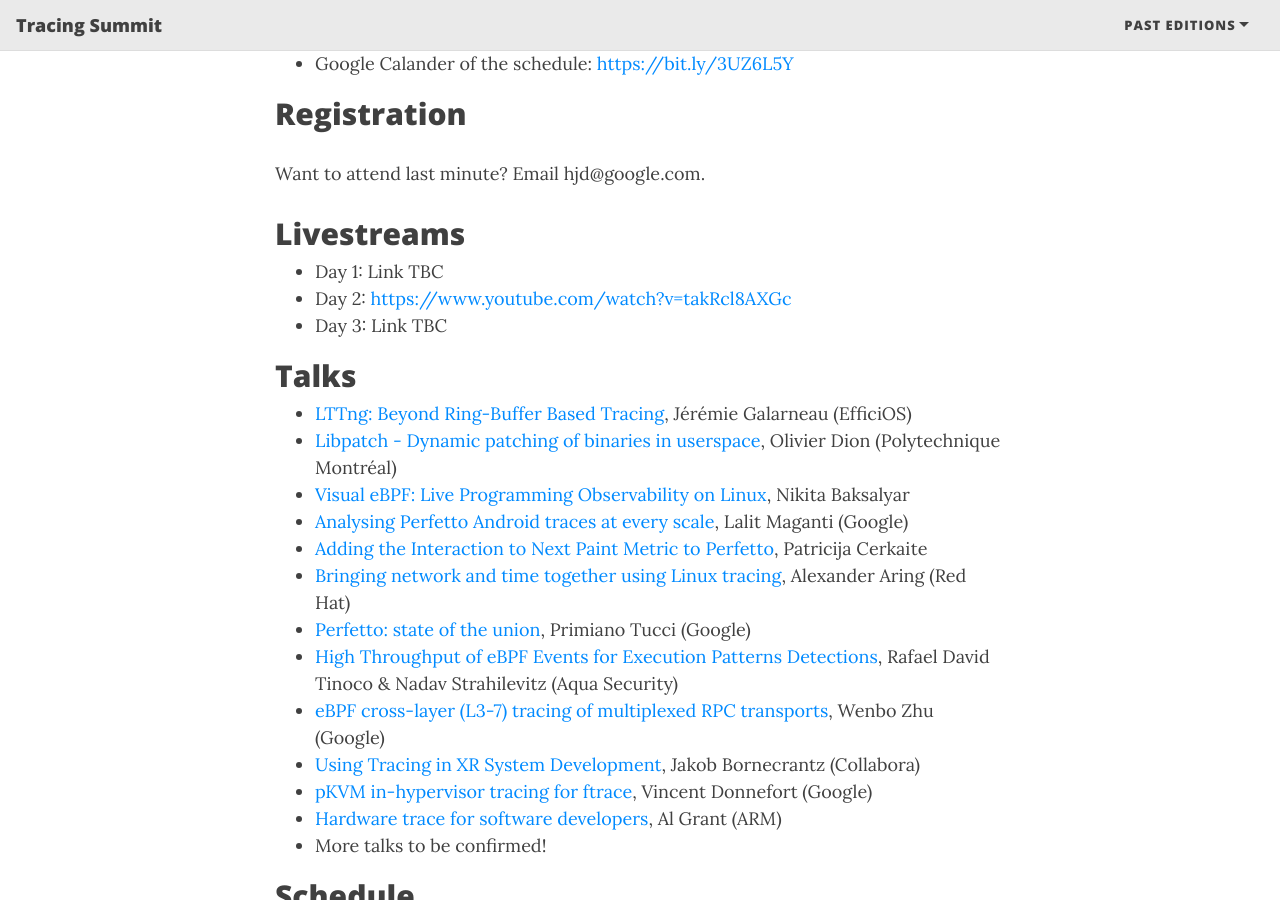
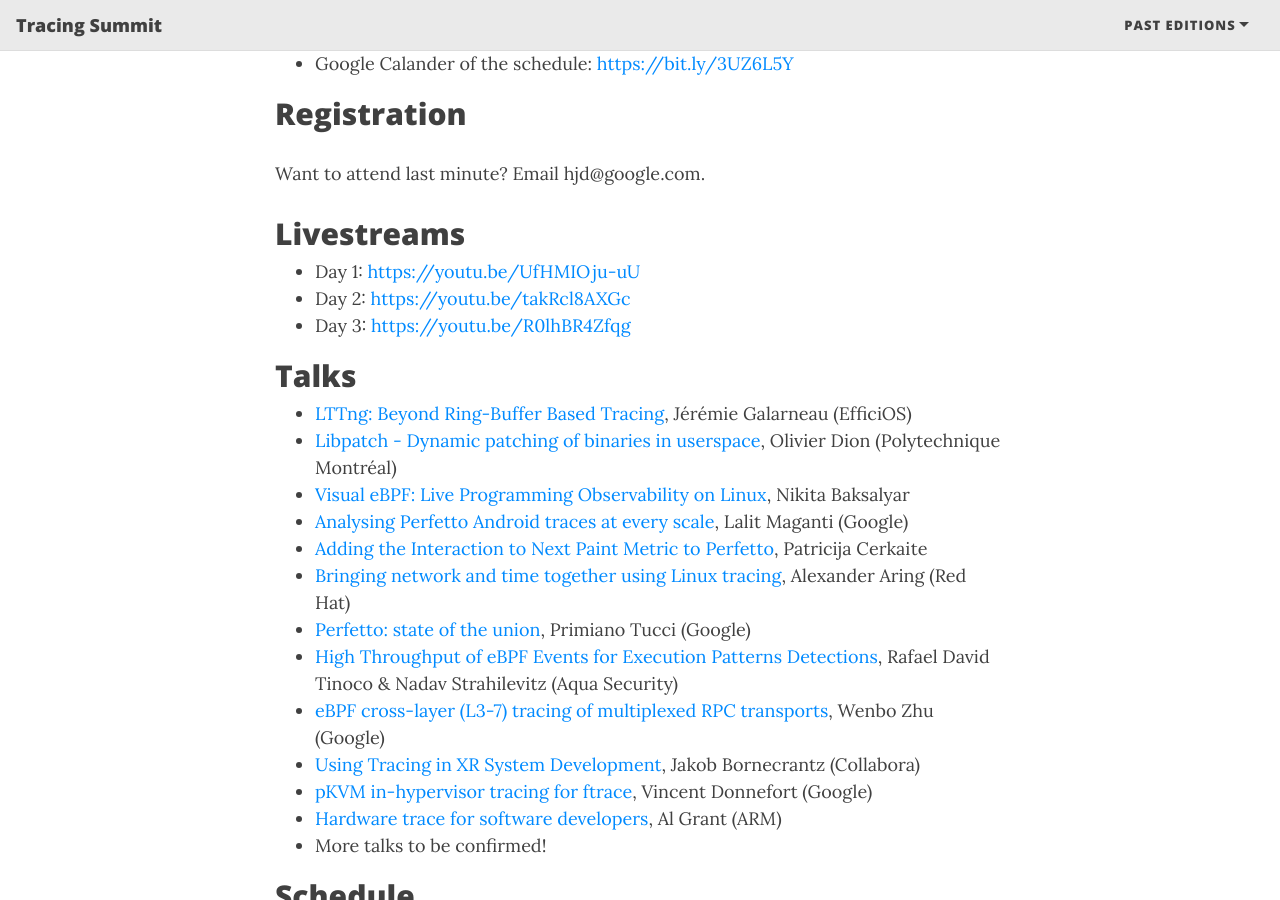
Before and after one commit to tracingsummit/tracingsummit.github.io, a Jekyll site: the page built from index.md, in a window 1280 px wide and 900 px high, scrolled down 736 px. Built offline with Jekyll 4.4.1, drawn with Linux system fonts in a browser that asks for light colours; nearby versions of some CDN libraries.

Commit message:
Add livestream links

```diff
--- a/index.md
+++ b/index.md
@@ -19,9 +19,9 @@
 Want to attend last minute? Email hjd@google.com.
 
 ## Livestreams
-- Day 1: Link TBC
-- Day 2: [https://www.youtube.com/watch?v=takRcl8AXGc](https://www.youtube.com/watch?v=takRcl8AXGc)
-- Day 3: Link TBC
+- Day 1: [https://youtu.be/UfHMIOju-uU](https://youtu.be/UfHMIOju-uU)
+- Day 2: [https://youtu.be/takRcl8AXGc](https://youtu.be/takRcl8AXGc)
+- Day 3: [https://youtu.be/R0lhBR4Zfqg](https://youtu.be/R0lhBR4Zfqg)
 
 ## Talks
 * [LTTng: Beyond Ring-Buffer Based Tracing](/ts/2022/beyondtheringbuffer), Jérémie Galarneau (EfficiOS)
@@ -61,9 +61,9 @@
 <thead>
   <tr>
     <th class="tg-2b7s"></th>
-    <th class="tg-baqh">Day 1<br>Tuesday 11th Oct</th>
-    <th class="tg-baqh">Day 2<br><a href="https://www.youtube.com/watch?v=takRcl8AXGc">Wednesday 12th Oct</a></th>
-    <th class="tg-baqh">Day 3<br>Thursday 13th Oct</th>
+    <th class="tg-baqh">Day 1<br><a href="https://youtu.be/UfHMIOju-uU">Tuesday 11th Oct</a></th>
+    <th class="tg-baqh">Day 2<br><a href="https://youtu.be/takRcl8AXGc">Wednesday 12th Oct</a></th>
+    <th class="tg-baqh">Day 3<br><a href="https://youtu.be/R0lhBR4Zfqg">Thursday 13th Oct</a></th>
   </tr>
 </thead>
 <tbody>
```
